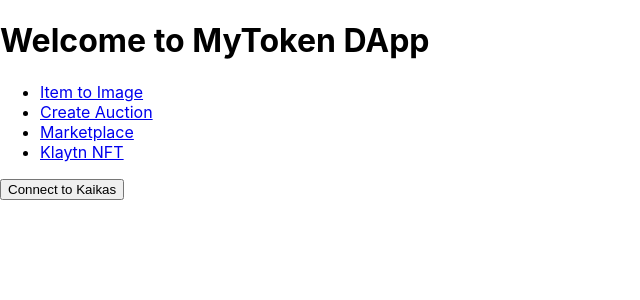
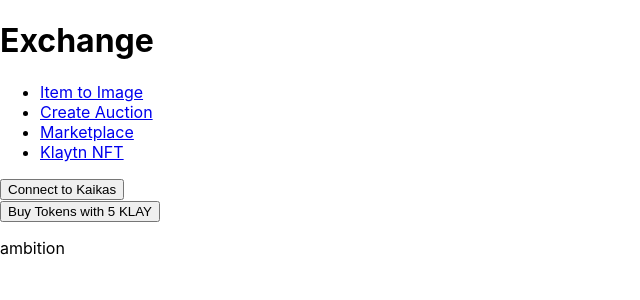
Before and after one commit to Minkun00/game2NFT, a React app in the folder Exchange/: page / in a window 1280 px wide. Shown: the top 300 px of the page, without its empty margins (0-640 px from the left). Built offline with nearby package versions, Linux system fonts and the light colour scheme; no server answers; what caver-js would draw is missing.

Commit message:
button & connection

```diff
--- a/Exchange/src/App.jsx
+++ b/Exchange/src/App.jsx
@@ -8,6 +8,7 @@
 import myNFT from './contracts/Hardhat_abis/MyNFT.json';
 import myMarcket from './contracts/Hardhat_abis/MyMarketplace.json';
 import CheckKlaytnAPI from './contracts/checkKlaytnAPI/checkKlaytnAPI_NFT';
+import BuyTokenButton from './contracts/kaikasConnect/BuyTokens/BuyTokens';
 
 function App() {
   const nftContractABI = myNFT.abi;
@@ -21,7 +22,7 @@
   return (
     <Router>
       <div>
-        <h1>Welcome to MyToken DApp</h1>
+        <h1>Exchange</h1>
         <nav>
           <ul>
             <li>
@@ -38,9 +39,11 @@
             </li>
           </ul>
         </nav>
-        <KaikasConnect
-          tokenContractABI={tokenContractABI}
-          tokenContractAddress={tokenContractAddress} />
+        <KaikasConnect />
+        <BuyTokenButton
+          tokenContractAddress={tokenContractAddress}
+          tokenContractAbi={tokenContractABI}
+        />
         <Routes>
           <Route path="/inputCode" element={
             <ItemToImg
@@ -68,6 +71,7 @@
             <Route path="/klaytnNFT" element={<CheckKlaytnAPI/>}/>
         </Routes>
       </div>
+      <p>ambition</p>
     </Router>
   );
 }
--- a/Exchange/src/contracts/kaikasConnect/BuyTokens/BuyTokens.jsx
+++ b/Exchange/src/contracts/kaikasConnect/BuyTokens/BuyTokens.jsx
@@ -1,14 +1,16 @@
 import React from 'react';
+import Caver from 'caver-js';
 
-const BuyTokenButton = ({ caver, tokenContractAddress, tokenAbi }) => {
+const BuyTokenButton = ({ tokenContractAddress, tokenContractAbi }) => {
+
   const buyTokens = async (klayValue) => {
     try {
+      const caver = new Caver(window.klaytn);
       const accounts = await caver.klay.getAccounts();
       const account = accounts[0];
 
-      const tokenContract = new caver.klay.Contract(tokenAbi, tokenContractAddress);
+      const tokenContract = new caver.klay.Contract(tokenContractAbi, tokenContractAddress);
 
-      // Klay를 토큰 구매 함수로 전송
       tokenContract.methods.purchase().send({
         from: account,
         value: caver.utils.toPeb(klayValue, 'KLAY'),
--- a/Exchange/src/contracts/kaikasConnect/KaikasConnect.jsx
+++ b/Exchange/src/contracts/kaikasConnect/KaikasConnect.jsx
@@ -1,15 +1,12 @@
 import React, { useState, useEffect } from 'react';
 import Caver from 'caver-js';
-import BuyTokenButton from './BuyTokens/BuyTokens';
 
-const KaikasConnect = ({tokenContractABI, tokenContractAddress}) => {
+const KaikasConnect = () => {
   const [account, setAccount] = useState('');
-  const [caver, setCaver] = useState(null);
 
   useEffect(() => {
     if (window.klaytn) {
       const caverInstance = new Caver(window.klaytn);
-      setCaver(caverInstance);
       loadBlockchainData(caverInstance);
     } else {
       alert('Please install Kaikas!');
@@ -41,11 +38,6 @@
       ) : (
         <button onClick={connectWalletHandler}>Connect to Kaikas</button>
       )}
-      {caver && (
-        <div>
-          <BuyTokenButton caver={caver} tokenContractAddress={tokenContractAddress} tokenAbi={tokenContractABI}/>
-        </div>
-      )}
     </div>
   );
 };
```
Also changed, not shown: 1 other file (tests, documents, lock files or other folders).
